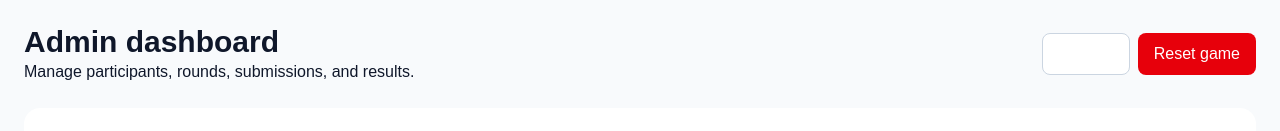
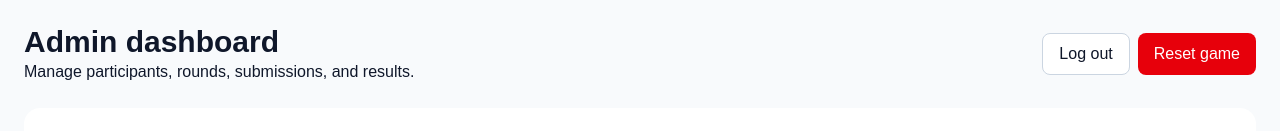
Before and after one commit to gildelou/macro-game, a Next.js app: page /admin in a window 1280 px wide. Shown: the top 131 px of the page. Built offline with nearby package versions, Linux system fonts and the light colour scheme; no server answers.

Commit message:
Fix white button text color

```diff
--- a/app/globals.css
+++ b/app/globals.css
@@ -86,22 +86,48 @@ textarea::placeholder {
   background-color: #f8fafc !important;
 }
 
-button,
-[role="button"],
-.bg-black,
-.bg-slate-700,
-.bg-slate-800,
-.bg-slate-900,
-.bg-red-600,
-.bg-red-700,
-.bg-emerald-600,
-.bg-emerald-700,
-.bg-blue-600,
-.bg-blue-700 {
+button.bg-black,
+button.bg-slate-700,
+button.bg-slate-800,
+button.bg-slate-900,
+button.bg-red-600,
+button.bg-red-700,
+button.bg-emerald-600,
+button.bg-emerald-700,
+button.bg-blue-600,
+button.bg-blue-700,
+a.bg-black,
+a.bg-slate-700,
+a.bg-slate-800,
+a.bg-slate-900,
+a.bg-red-600,
+a.bg-red-700,
+a.bg-emerald-600,
+a.bg-emerald-700,
+a.bg-blue-600,
+a.bg-blue-700 {
   color: #ffffff !important;
 }
 
-button *,
-[role="button"] * {
+button.bg-black *,
+button.bg-slate-700 *,
+button.bg-slate-800 *,
+button.bg-slate-900 *,
+button.bg-red-600 *,
+button.bg-red-700 *,
+button.bg-emerald-600 *,
+button.bg-emerald-700 *,
+button.bg-blue-600 *,
+button.bg-blue-700 *,
+a.bg-black *,
+a.bg-slate-700 *,
+a.bg-slate-800 *,
+a.bg-slate-900 *,
+a.bg-red-600 *,
+a.bg-red-700 *,
+a.bg-emerald-600 *,
+a.bg-emerald-700 *,
+a.bg-blue-600 *,
+a.bg-blue-700 * {
   color: inherit !important;
 }
```
